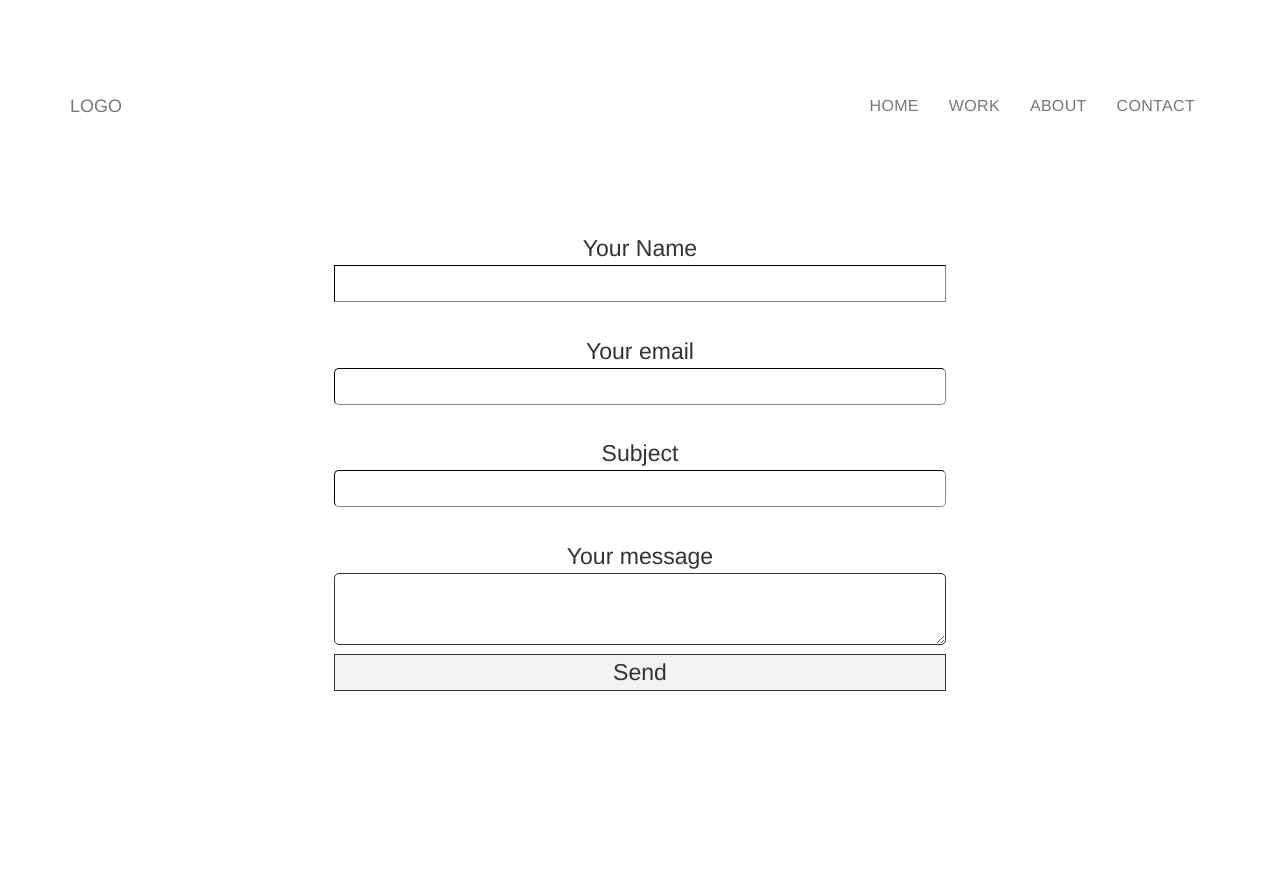
After one commit to chef-danny-d/sdean, a PHP site: page /contact.html in a window 1280 px wide. The commit adds this page. Run offline with PHP 8.4, Linux system fonts and the light colour scheme; some libraries are stand-ins or nearby versions.

Commit message:
contact init

```diff
--- /dev/null
+++ b/contact.html
@@ -0,0 +1,75 @@
+<!DOCTYPE html>
+<html lang="en">
+<head>
+    <meta charset="utf-8">
+    <meta http-equiv="X-UA-Compatible" content="IE=edge">
+    <meta name="viewport" content="width=device-width, initial-scale=1">
+    <!-- The above 3 meta tags *must* come first in the head; any other head content must come *after* these tags -->
+    <title>Samuel D. Velazquez</title>
+
+    <!-- Bootstrap -->
+    <link rel="stylesheet" href="https://cdnjs.cloudflare.com/ajax/libs/animate.css/3.5.2/animate.min.css">
+    <link href="css/bootstrap.min.css" rel="stylesheet">
+    <link href="css/style.css" rel="stylesheet">
+    <!-- HTML5 shim and Respond.js for IE8 support of HTML5 elements and media queries -->
+    <!-- WARNING: Respond.js doesn't work if you view the page via file:// -->
+    <!--[if lt IE 9]>
+    <script src="https://oss.maxcdn.com/html5shiv/3.7.3/html5shiv.min.js"></script>
+    <script src="https://oss.maxcdn.com/respond/1.4.2/respond.min.js"></script>
+    <![endif]-->
+    <script src="js/jquery-3.1.1.min.js"></script>
+    <script src="js/js.js"></script>
+</head>
+<body>
+
+
+<nav class="navbar navbar-default">
+    <div class="container">
+        <!-- Brand and toggle get grouped for better mobile display -->
+        <div class="navbar-header">
+            <button type="button" class="navbar-toggle collapsed" data-toggle="collapse" data-target="#bs-example-navbar-collapse-1" aria-expanded="false">
+                <span class="sr-only">Toggle navigation</span>
+                <span class="icon-bar"></span>
+                <span class="icon-bar"></span>
+                <span class="icon-bar"></span>
+            </button>
+            <a class="navbar-brand" href="#">LOGO</a>
+        </div>
+
+        <!-- Collect the nav links, forms, and other content for toggling -->
+        <div class="collapse navbar-collapse" id="bs-example-navbar-collapse-1">
+            <ul class="nav navbar-nav navbar-right">
+                <li><a href="index.html">Home</a></li>
+                <li><a href="work.html">Work</a></li>
+                <li><a href="about.html">About</a></li>
+                <li><a href="contact.html">Contact</a></li>
+            </ul>
+        </div><!-- /.navbar-collapse -->
+    </div><!-- /.container-fluid -->
+</nav>
+
+<section id="contact" class="center-block center col-md-offset-6 col-sm-12 col-sm-offset-0">
+    <form method="POST" action="http://formspree.io/papp.dany77@icloud.com">
+        <label>Your Name</label>
+        <input autofocus required type="text" name="name">
+        <br><br>
+        <label>Your email</label>
+        <input required type="email" name="email">
+        <br><br>
+        <label>Subject</label>
+        <input required type="text" name="subject">
+        <br><br>
+        <label>Your message</label>
+        <textarea required name="message"></textarea>
+        <br>
+        <button type="submit">Send</button>
+    </form>
+
+</section>
+
+<!-- jQuery (necessary for Bootstrap's JavaScript plugins) -->
+<script src="https://ajax.googleapis.com/ajax/libs/jquery/1.12.4/jquery.min.js"></script>
+<!-- Include all compiled plugins (below), or include individual files as needed -->
+<script src="js/bootstrap.min.js"></script>
+</body>
+</html>
--- a/css/style.css
+++ b/css/style.css
@@ -63,11 +63,21 @@ nav{
         margin-left: 10%;
         margin-right: 10%;
     }
+    #contact form, #contact input, #contact textarea, #contact button, #contact label{
+        margin: auto;
+        text-align: center;
+        width:70%;
+    }
 }
 @media screen and (max-width: 1024px) {
     #grid {
         margin-left: 0%;
         margin-right: 0%;
+    }
+    #contact form, #contact input, #contact textarea, #contact button, #contact label{
+        margin: auto;
+        text-align: center;
+        width:90%;
     }
 }
 .mod-body{
@@ -103,3 +113,36 @@ nav{
 .twitter, .facebook, .email{
     transition: .5s ease;
 }
+
+#contact input, #contact textarea{
+    border-radius: 5px;
+    border-color: #333;
+    border-width: 1.5px;
+    transition: 1s ease;
+}
+#contact input:focus, #contact textarea:focus{
+    border-radius: 0px;
+    outline: 0;
+    transition: 1s ease;
+}
+
+#contact label{
+    font-weight: lighter;
+    color: #333;
+}
+#contact button{
+    border: #333 solid 1px;
+    background: rgba(0,0,0, 0.05);
+    font-weight: lighter;
+    transition: 1s ease;
+}
+#contact button:focus{
+    outline: 0px;
+}
+#contact button:hover{
+    background: rgba(0,0,0, 0.2);
+    transition: 1s ease;
+}
+#contact{
+    padding-bottom: 15%;
+}
--- a/index.html
+++ b/index.html
@@ -16,9 +16,9 @@
     <!--[if lt IE 9]>
     <script src="https://oss.maxcdn.com/html5shiv/3.7.3/html5shiv.min.js"></script>
     <script src="https://oss.maxcdn.com/respond/1.4.2/respond.min.js"></script>
+    <![endif]-->
     <script src="js/jquery-3.1.1.min.js"></script>
     <script src="js/js.js"></script>
-    <![endif]-->
   </head>
   <body>
 
--- a/js/js.js
+++ b/js/js.js
@@ -0,0 +1,37 @@
+$(document).ready(function(){
+    //web show only
+    $("#web").click(function(){
+        $(".graphics").hide();
+    });
+    $("#web").click(function(){
+        $(".video").hide();
+    });
+    $("#web").click(function(){
+        $(".web").show();
+    });
+    //end
+
+    //graphics show only
+    $("#graphics").click(function(){
+        $(".web").hide();
+    });
+    $("#graphics").click(function(){
+        $(".video").hide();
+    });
+    $("#graphics").click(function(){
+        $(".graphics").show();
+    });
+    //end
+
+    //video show only
+    $("#video").click(function(){
+        $(".graphics").hide();
+    });
+    $("#video").click(function(){
+        $(".web").hide();
+    });
+    $("#video").click(function(){
+        $(".video").show();
+    });
+    //end
+});
```
Also changed, not shown: work.html (+14 -14 lines).
